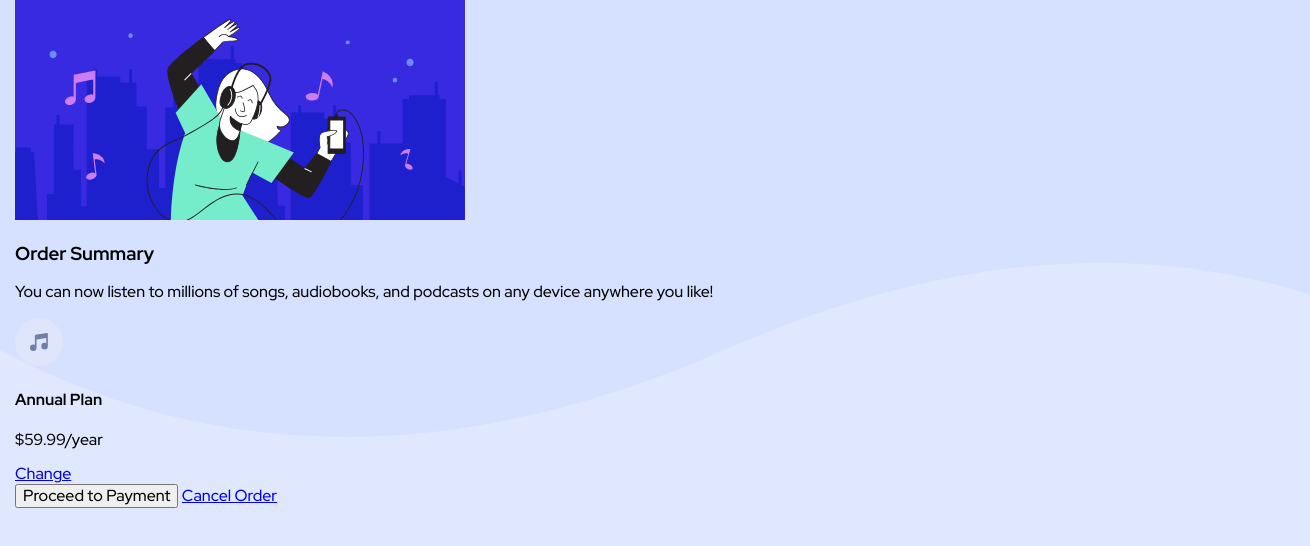
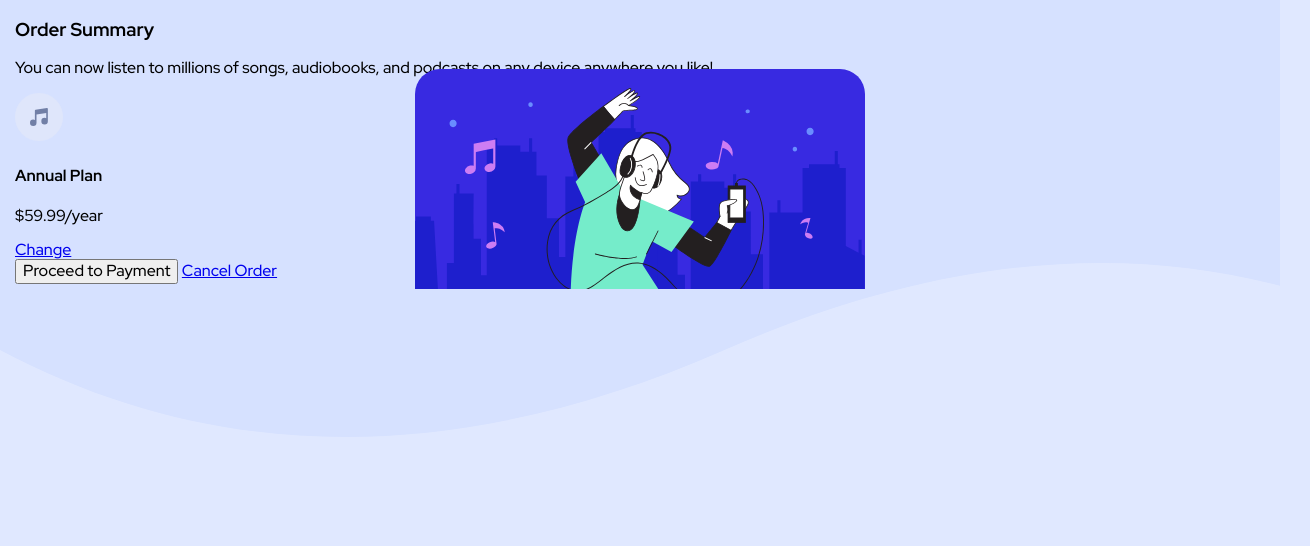
Before and after one commit to wella4life/Challenge.Order-Summary-Component, a plain HTML site: page index.html in a window 1280 px wide. Shown: the whole page, 1310 px wide, since content can reach past the window. Drawn offline with Linux system fonts and the light colour scheme.

Commit message:
Finished Heading
Heading and .container and @media fixes completed

```diff
--- a/css/master.css
+++ b/css/master.css
@@ -29,24 +29,18 @@ ul {
 .container {
   padding-left: 15px;
   padding-right: 15px;
-  width: 600px;
+  max-width: 100%;
   margin-left: auto;
   margin-right: auto;
   margin: auto;
 }
 @media (max-width: 375px) {
-  .container {
-    width: 100%;
-  }
   body {
     background-image: url(../images/pattern-background-mobile.svg);
     background-repeat: no-repeat;
   }
 }
 @media (min-width: 376px) {
-  .container {
-    width: 100%;
-  }
   body {
     background-image: url(../images/pattern-background-desktop.svg);
     background-repeat: no-repeat;
@@ -55,12 +49,23 @@ ul {
 /* End Global Rules */
 /* Start Header */
 header {
+  position: absolute;
+  width: 100%;
+  padding-top: 50px;
 }
 header .container {
+  display: flex;
+  align-items: center;
+  justify-content: center;
+  position: relative;
 }
 header .container .image {
+  border-top-left-radius: 25px;
+  border-top-right-radius: 25px;
 }
 header .container .image img {
+  border-top-left-radius: 25px;
+  border-top-right-radius: 25px;
 }
 /* End Header */
 /* Start Order */
```
